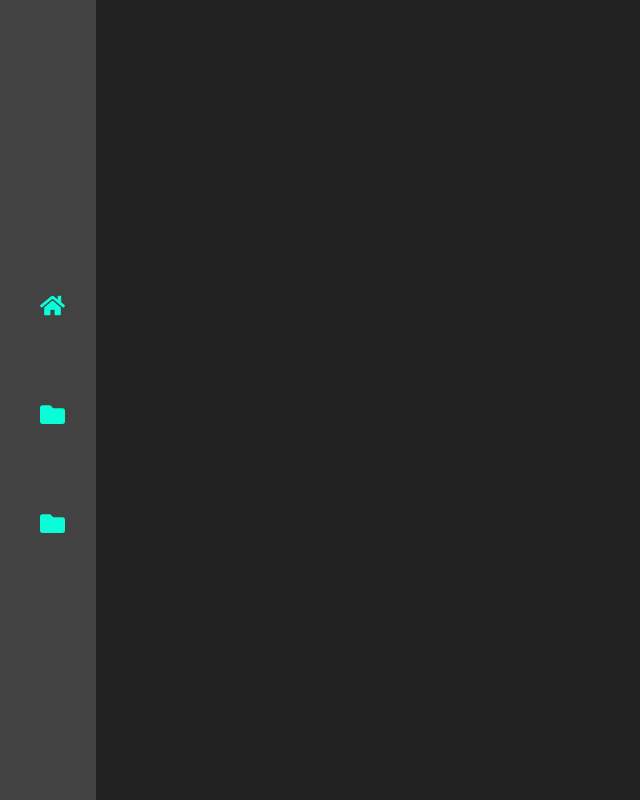
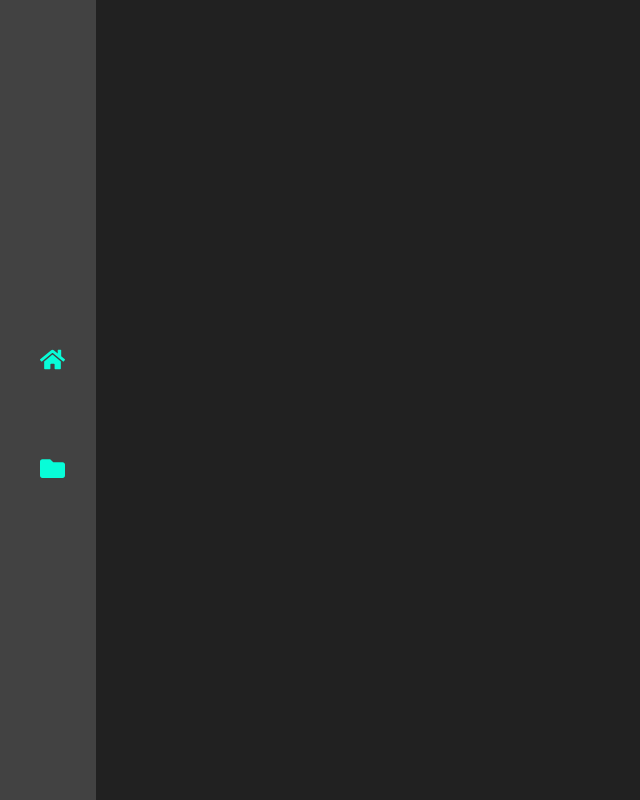
Before and after one commit to marcusalint/Personal-Portfolio, a React (Create React App) app in the folder personal-portfolio/: page / in a window 1280 px wide. Shown: the whole page, without its empty margins (0-640 px from the left). Built offline with nearby package versions, Linux system fonts and the light colour scheme.

Commit message:
removing unused list element

```diff
--- a/personal-portfolio/src/components/Sidebar.js
+++ b/personal-portfolio/src/components/Sidebar.js
@@ -18,6 +18,7 @@ const Sidebar = () => {
 
       <div className="sidebar">
         <nav>
+          {/* <img id="Logo" src="https://i.imgur.com/rS6mUCA.png"></img> */}
           <div className="nav-links">
           <ul id="Nav--Container">
             <li className="Nav--Item">
@@ -30,11 +31,7 @@ const Sidebar = () => {
                <FaFolder className="Icon"/>
              </Link>
             </li>
-            <li className="Nav--Item">
-             <Link to="/projects">
-               <FaFolder className="Icon"/>
-             </Link>
-            </li>
+
           </ul>
           </div>
         </nav>
```
